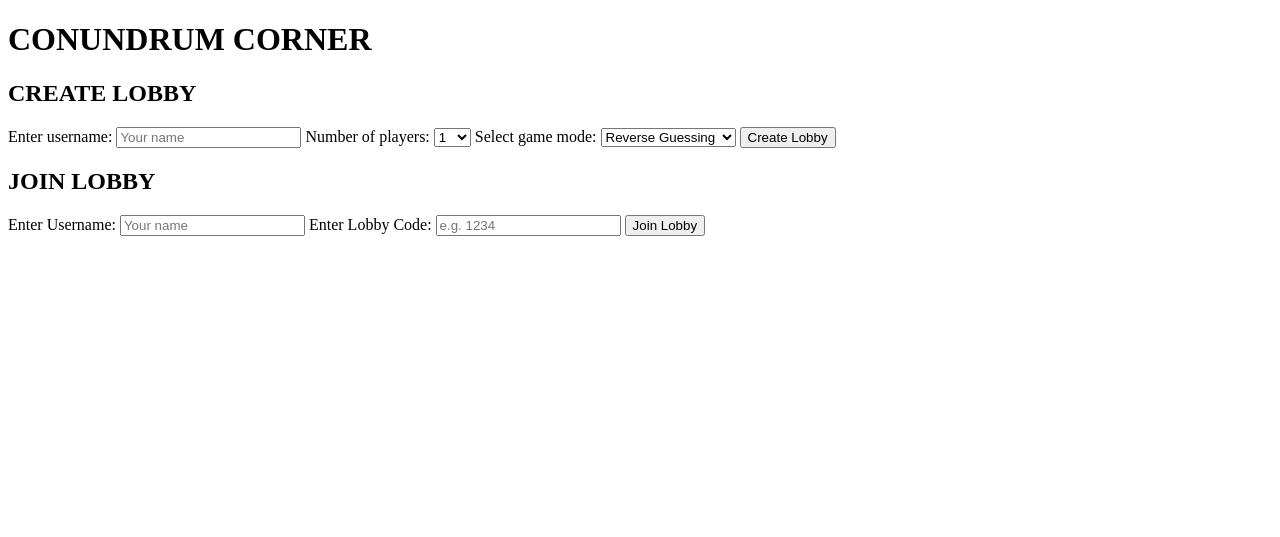
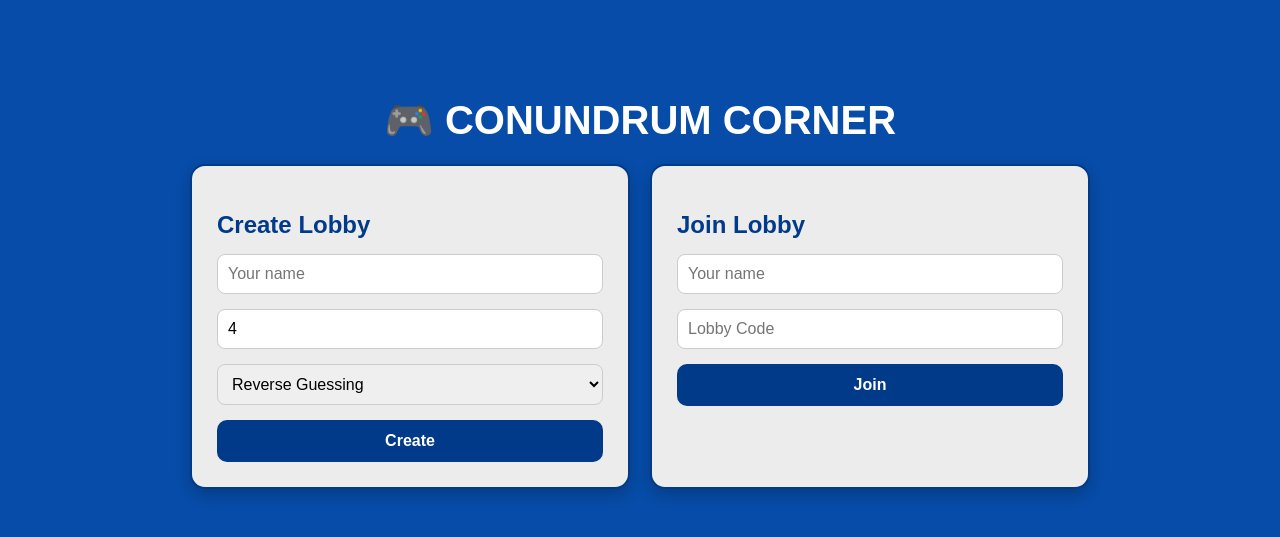
Before and after one commit to HafiyZazaBaza/Conundrum-Corner, a Flask app: page / in a window 1280 px wide. Shown: the top 537 px of the page. Run offline with Flask 3, Linux system fonts and the light colour scheme; some libraries are stand-ins or nearby versions.

Commit message:
Fixed the path issue and added redirect for home.html to lobby.html

```diff
--- a/conundrum/games/routes.py
+++ b/conundrum/games/routes.py
@@ -1,6 +1,8 @@
+# conundrum/games/routes.py
 from flask import Blueprint, render_template, session, redirect, url_for, request
 from .. import socketio
-from flask_socketio import join_room, emit
+from flask_socketio import join_room, leave_room, emit
+from uuid import uuid4
 
 # Import game classes
 from .reverse_guessing import ReverseGuessingGame
@@ -10,22 +12,24 @@ from .obviously_lies import ObviouslyLiesGame
 
 games_bp = Blueprint("games", __name__, url_prefix="/games")
 
-# Create game instances
+# Game instances
 reverse_game = ReverseGuessingGame()
 bad_advice_game = BadAdviceGame()
 emoji_game = EmojiTranslationGame()
 lies_game = ObviouslyLiesGame()
 
-# Track connected players ( sid: username )
+# Track connected players: { sid: {"username": ..., "room": ...} }
 players = {}
 
+# Track lobbies: { lobby_code: {"host": ..., "players": []} }
+lobbies = {}
+
 # --------------------------
-# Lobby Route
+# Home & Lobby Routes
 # --------------------------
 
 @games_bp.route("/lobby")
 def lobby():
-    # Accept username, lobby_code, game_mode from query parameters
     username = request.args.get("username")
     lobby_code = request.args.get("lobby")
     game_mode = request.args.get("mode")
@@ -33,8 +37,9 @@ def lobby():
     if not username or not lobby_code or not game_mode:
         return redirect(url_for("home"))
 
-    # Store username in session for later use in socket events
     session["username"] = username
+    session["lobby"] = lobby_code
+    session["mode"] = game_mode
 
     return render_template(
         "lobby.html",
@@ -44,130 +49,48 @@ def lobby():
     )
 
 # --------------------------
-# Lobby Events
+# Socket Events: Lobby
 # --------------------------
 
-@socketio.on("join_room")
-def handle_join(data):
-    username = session.get("username")
-    room = data.get("room")
-    if username and room:
-        players[session.sid] = username
-        join_room(room)
-        emit("user_joined", {"username": username}, room=room)
+@socketio.on("create_lobby")
+def handle_create_lobby(data):
+    username = data.get("username")
+    game_mode = data.get("gameMode")
+    max_players = int(data.get("maxPlayers", 8))
 
+    lobby_code = str(uuid4())[:4].upper()  # 4-char lobby code
+    lobbies[lobby_code] = {"host": username, "players": [username], "mode": game_mode, "max": max_players}
+
+    emit("lobby_created", {"username": username, "lobbyCode": lobby_code, "gameMode": game_mode}, room=request.sid)
+
+@socketio.on("join_lobby")
+def handle_join_lobby(data):
+    username = data.get("username")
+    lobby_code = data.get("lobbyCode")
+
+    if lobby_code not in lobbies:
+        emit("error_message", {"message": "Lobby not found"}, room=request.sid)
+        return
+
+    if len(lobbies[lobby_code]["players"]) >= lobbies[lobby_code]["max"]:
+        emit("error_message", {"message": "Lobby is full"}, room=request.sid)
+        return
+
+    lobbies[lobby_code]["players"].append(username)
+    join_room(lobby_code)
+
+    # Notify joining player
+    emit("lobby_joined", {"username": username, "lobbyCode": lobby_code, "gameMode": lobbies[lobby_code]["mode"]}, room=request.sid)
+
+    # Update everyone in lobby
+    emit("user_list", lobbies[lobby_code]["players"], room=lobby_code)
+
+# Chat system
 @socketio.on("send_message")
 def handle_message(data):
+    room = session.get("lobby")
     username = session.get("username")
-    room = data.get("room")
     message = data.get("message")
-    if username and room and message:
+
+    if room and username and message:
         emit("receive_message", {"username": username, "message": message}, room=room)
-
-# --------------------------
-# Reverse Guessing Game
-# --------------------------
-
-@socketio.on("reverse_start_round")
-def reverse_start_round(data):
-    room = data.get("room")
-    reverse_game.start_round(socketio, room, players)
-
-@socketio.on("reverse_submit_question")
-def reverse_submit_question(data):
-    sid = session.sid
-    username = session.get("username")
-    room = data.get("room")
-    question = data.get("question")
-    reverse_game.submit_question(socketio, room, sid, username, question)
-
-@socketio.on("reverse_guess_answer")
-def reverse_guess_answer(data):
-    username = session.get("username")
-    room = data.get("room")
-    guess = data.get("guess")
-    reverse_game.guess_answer(socketio, room, username, guess, players)
-
-# --------------------------
-# Bad Advice Hotline
-# --------------------------
-
-@socketio.on("badadvice_start_round")
-def badadvice_start_round(data):
-    room = data.get("room")
-    bad_advice_game.start_round(socketio, room, players)
-
-@socketio.on("badadvice_submit_answer")
-def badadvice_submit_answer(data):
-    sid = session.sid
-    room = data.get("room")
-    answer = data.get("answer")
-    bad_advice_game.submit_answer(socketio, room, sid, answer)
-
-@socketio.on("badadvice_cast_vote")
-def badadvice_cast_vote(data):
-    sid = session.sid
-    room = data.get("room")
-    voted_sid = data.get("voted_sid")
-    bad_advice_game.cast_vote(socketio, room, sid, voted_sid, players)
-
-# --------------------------
-# Emoji Translation
-# --------------------------
-
-@socketio.on("emoji_start_round")
-def emoji_start_round(data):
-    room = data.get("room")
-    emoji_game.start_round(socketio, room, players)
-
-@socketio.on("emoji_submit_translation")
-def emoji_submit_translation(data):
-    sid = session.sid
-    room = data.get("room")
-    emoji_string = data.get("emoji")
-    emoji_game.submit_translation(socketio, room, sid, emoji_string)
-
-@socketio.on("emoji_submit_guess")
-def emoji_submit_guess(data):
-    sid = session.sid
-    room = data.get("room")
-    guess = data.get("guess")
-    username = session.get("username")
-    emoji_game.submit_guess(socketio, room, sid, guess, username)
-
-# --------------------------
-# Obviously Lies
-# --------------------------
-
-@socketio.on("lies_set_question")
-def lies_set_question(data):
-    room = data.get("room")
-    question = data.get("question")
-    correct_answer = data.get("correct_answer")
-    host = session.get("username")
-    lies_game.set_question(socketio, room, question, correct_answer, host)
-
-@socketio.on("lies_submit_fake")
-def lies_submit_fake(data):
-    sid = session.sid
-    room = data.get("room")
-    fake_answer = data.get("answer")
-    lies_game.submit_fake_answer(socketio, room, sid, fake_answer)
-
-@socketio.on("lies_start_voting")
-def lies_start_voting(data):
-    room = data.get("room")
-    lies_game.start_voting(socketio, room)
-
-@socketio.on("lies_cast_vote")
-def lies_cast_vote(data):
-    sid = session.sid
-    room = data.get("room")
-    chosen_answer = data.get("chosen_answer")
-    username = session.get("username")
-    lies_game.cast_vote(socketio, room, sid, chosen_answer, username)
-
-@socketio.on("lies_end_round")
-def lies_end_round(data):
-    room = data.get("room")
-    lies_game.end_round(socketio, room)
--- a/conundrum/templates/home.html
+++ b/conundrum/templates/home.html
@@ -5,128 +5,76 @@
 <head>
     <meta charset="UTF-8">
     <meta name="viewport" content="width=device-width, initial-scale=1.0">
-    <title>CONUNDRUM CORNER</title>
+    <title>Conundrum Corner</title>
     <link rel="stylesheet" href="{{ url_for('static', filename='style.css') }}">
-    <script src="https://cdn.socket.io/4.7.5/socket.io.min.js"></script> <!-- latest socket.IO client -->
+    <script src="https://cdn.socket.io/4.7.5/socket.io.min.js"></script>
 </head>
 <body>
     <div class="container">
-        <h1>CONUNDRUM CORNER</h1>
+        <h1>🎮 CONUNDRUM CORNER</h1>
 
-        <!-- wrapper for forms -->
         <div class="forms-wrapper">
-
-            <!-- create lobby form -->
+            <!-- Create Lobby -->
             <div class="form-box">
-                <h2>CREATE LOBBY</h2>
+                <h2>Create Lobby</h2>
                 <form id="createLobbyForm">
-                    <label for="username">Enter username:</label>
                     <input type="text" name="username" placeholder="Your name" required>
-
-                    <label for="numPlayers">Number of players:</label>
-                    <select id="numPlayers" name="max_players" required>
-                        {% for i in range(1, 11) %}
-                            <option value="{{ i }}">{{ i }}</option>
-                        {% endfor %}
-                    </select>
-
-                    <label for="game_mode">Select game mode:</label>
+                    <input type="number" name="max_players" placeholder="Players (2-10)" min="2" max="10" value="4">
                     <select name="game_mode" required>
                         <option value="reverse_guessing">Reverse Guessing</option>
                         <option value="emoji_translation">Emoji Translation</option>
                         <option value="bad_advice_hotline">Bad Advice Hotline</option>
                         <option value="obviously_lies">Obviously Lies</option>
                     </select>
-
-                    <button type="submit">Create Lobby</button>
+                    <button type="submit">Create</button>
                 </form>
             </div>
 
-            <!-- join lobby form -->
+            <!-- Join Lobby -->
             <div class="form-box">
-                <h2>JOIN LOBBY</h2>
+                <h2>Join Lobby</h2>
                 <form id="joinLobbyForm">
-                    <label for="username">Enter Username:</label>
                     <input type="text" name="username" placeholder="Your name" required>
-
-                    <label for="lobby_code">Enter Lobby Code:</label>
-                    <input type="text" name="lobby_code" placeholder="e.g. 1234" required>
-
-                    <button type="submit">Join Lobby</button>
+                    <input type="text" name="lobby_code" placeholder="Lobby Code" maxlength="4" required>
+                    <button type="submit">Join</button>
                 </form>
             </div>
-
-        </div> <!-- end forms-wrapper (to make both boxes sit side by side) -->
-
-        <div id="log"></div>
+        </div>
     </div>
 
     <script>
         const socket = io();
 
-        // ------------------ create lobby ------------------
-        document.getElementById("createLobbyForm").addEventListener("submit", function(e) {
+        // Create Lobby
+        document.getElementById("createLobbyForm").addEventListener("submit", e => {
             e.preventDefault();
-            const username = this.username.value;
-            const maxPlayers = this.max_players.value;
-            const gameMode = this.game_mode.value;
-
+            const username = e.target.username.value;
+            const maxPlayers = e.target.max_players.value;
+            const gameMode = e.target.game_mode.value;
             socket.emit("create_lobby", { username, maxPlayers, gameMode });
         });
 
-        // ------------------ join lobby ------------------
-        document.getElementById("joinLobbyForm").addEventListener("submit", function(e) {
+        // Join Lobby
+        document.getElementById("joinLobbyForm").addEventListener("submit", e => {
             e.preventDefault();
-            const username = this.username.value;
-            const lobbyCode = this.lobby_code.value;
-
+            const username = e.target.username.value;
+            const lobbyCode = e.target.lobby_code.value.toUpperCase();
             socket.emit("join_lobby", { username, lobbyCode });
         });
 
-        // ------------------ server responses ------------------
+        // ✅ Redirects
         socket.on("lobby_created", data => {
-            log(`✅ Lobby created! Code: ${data.lobbyCode}, Mode: ${data.gameMode}, Host: ${data.username}`);
-            redirectToGame(data.gameMode, data.lobbyCode, data.username);
+            window.location.href = `/games/lobby?username=${encodeURIComponent(data.username)}&lobby=${encodeURIComponent(data.lobbyCode)}&mode=${encodeURIComponent(data.gameMode)}`;
         });
 
         socket.on("lobby_joined", data => {
-            log(`👤 ${data.username} joined lobby: ${data.lobbyCode}`);
-            redirectToGame(data.gameMode, data.lobbyCode, data.username);
+            window.location.href = `/games/lobby?username=${encodeURIComponent(data.username)}&lobby=${encodeURIComponent(data.lobbyCode)}&mode=${encodeURIComponent(data.gameMode)}`;
         });
 
+        // ❌ Error
         socket.on("error_message", data => {
-            log(`❌ Error: ${data.message}`);
+            alert(`❌ ${data.message}`);
         });
-
-        // ------------------ redirect to game page ------------------
-        function redirectToGame(gameMode, lobbyCode, username) {
-            let gamePage = "";
-            switch (gameMode) {
-                case "reverse_guessing":
-                    gamePage = "reverse_guessing.html";
-                    break;
-                case "emoji_translation":
-                    gamePage = "emoji_translation.html";
-                    break;
-                case "bad_advice_hotline":
-                    gamePage = "bad_advice_hotline.html";
-                    break;
-                case "obviously_lies":
-                    gamePage = "obviously_lies.html";
-                    break;
-                default:
-                    return;
-            }
-
-            // attach query params so the game page knows who you are
-            window.location.href = `${gamePage}?username=${encodeURIComponent(username)}&lobby=${encodeURIComponent(lobbyCode)}`;
-        }
-
-        // ------------------ logging ------------------
-        function log(msg) {
-            const logDiv = document.getElementById("log");
-            logDiv.innerText += msg + "\n";
-        }
     </script>
 </body>
 </html>
```
Also changed, not shown: conundrum/__init__.py (+7 -2 lines), conundrum/socket.py (+2 -11 lines), conundrum/templates/lobby.html (+23 -29 lines).
